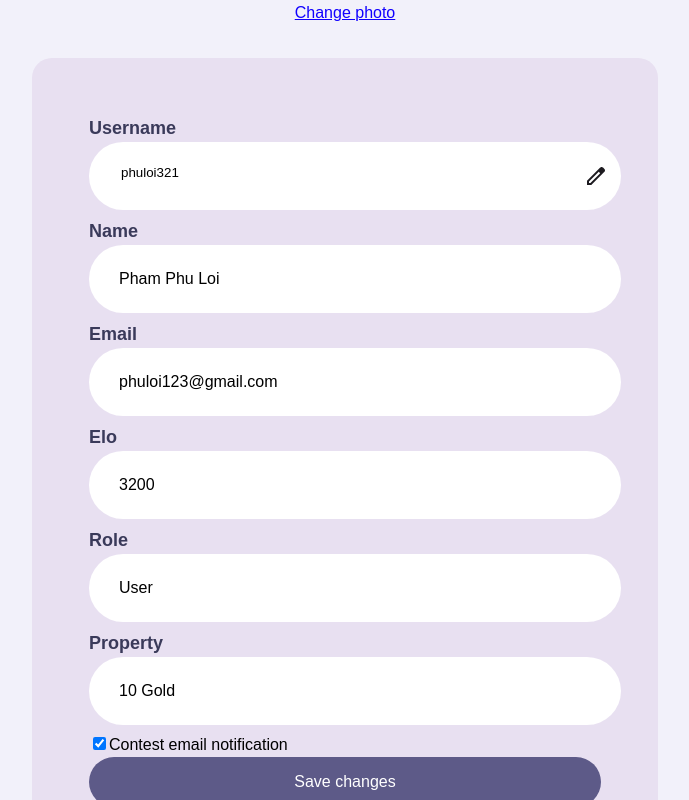
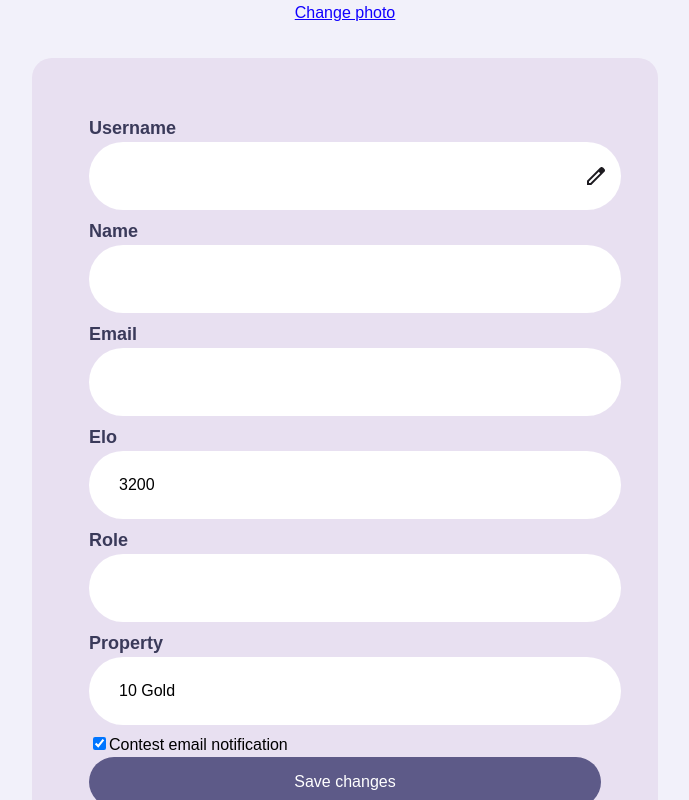
Before and after one commit to vtphatt2/EduForces, a React (Vite) app in the folder eduforces_frontend/: page /user in a window 1280 px wide. Shown: the part 380-1180 px from the top of the page, without its empty margins (295-984 px from the left). Built offline with nearby package versions, Linux system fonts and the light colour scheme; no server answers.

Commit message:
fetch user profile data

```diff
--- a/eduforces_frontend/src/pages/UserProfile/UserProfile.tsx
+++ b/eduforces_frontend/src/pages/UserProfile/UserProfile.tsx
@@ -1,32 +1,65 @@
-import React, { useState } from "react";
+import React, { useState, useEffect } from "react";
 import styles from "./UserProfile.module.css";
 import InfoBox from "./InfoBox";
 import EditableInfoBox from "./EditableInfoBox";
 import NavBar from "../../components/NavBar";
 import Button from "../../components/Button";
 
+const baseUrl = "http://localhost:8080/api/v1";
+
 const UserProfile: React.FC = () => {
   const [checked, setChecked] = useState(true);
-  const user = {
-    title: "Username",
-    content: "phuloi321",
+  const [user, setUser] = useState({ title: "Username", content: "" });
+  const [name, setName] = useState({ title: "Name", content: "" });
+  const [email, setEmail] = useState({ title: "Email", content: "" });
+  const [role, setRole] = useState({ title: "Role", content: "" });
+  const fetchUserProfile = async () => {
+    try {
+      const response = await fetch(`${baseUrl}/account-details`, {
+        method: "GET",
+        headers: {
+          "Content-Type": "application/json",
+          Authorization: localStorage.getItem("session_id") || "",
+        },
+      });
+
+      if (!response.ok) {
+        throw new Error("Failed to fetch user profile");
+      }
+
+      const data = await response.json();
+      setUser({ title: "Username", content: data.username });
+      setName({ title: "Name", content: data.name });
+      setEmail({ title: "Email", content: data.email });
+      setRole({ title: "Role", content: data.role });
+    } catch (error) {
+      alert(`Error: ${error}`);
+    }
   };
-  const name = {
-    title: "Name",
-    content: "Pham Phu Loi",
-  };
-  const email = {
-    title: "Email",
-    content: "phuloi123@gmail.com",
-  };
+
+  useEffect(() => {
+    fetchUserProfile();
+  }, []);
+  // const user = {
+  //   title: "Username",
+  //   content: "phuloi321",
+  // };
+  // const name = {
+  //   title: "Name",
+  //   content: "Pham Phu Loi",
+  // };
+  // const email = {
+  //   title: "Email",
+  //   content: "phuloi123@gmail.com",
+  // };
   const elo = {
     title: "Elo",
     content: "3200",
   };
-  const role = {
-    title: "Role",
-    content: "User",
-  };
+  // const role = {
+  //   title: "Role",
+  //   content: "User",
+  // };
   const property = {
     title: "Property",
     content: "10 Gold",
@@ -41,8 +74,33 @@ const UserProfile: React.FC = () => {
     avatar.src = URL.createObjectURL(file);
   };
 
-  const changeUserProfile = () => {
-    alert("Changes saved successfully");
+  const changeUserProfile = async () => {
+    const username = (
+      document.getElementsByTagName("textarea")[0] as HTMLTextAreaElement
+    ).value;
+    if (!username) {
+      alert("Username cannot be empty");
+      return;
+    }
+
+    try {
+      const response = await fetch(`${baseUrl}/accounts/update-username`, {
+        method: "PUT",
+        headers: {
+          "Content-Type": "application/json",
+          Authorization: localStorage.getItem("session_id") || "",
+        },
+        body: JSON.stringify({ username }),
+      });
+
+      if (!response.ok) {
+        throw new Error("Failed to update username");
+      }
+
+      fetchUserProfile();
+    } catch (error) {
+      alert(`Error: ${error}`);
+    }
   };
 
   return (
```
